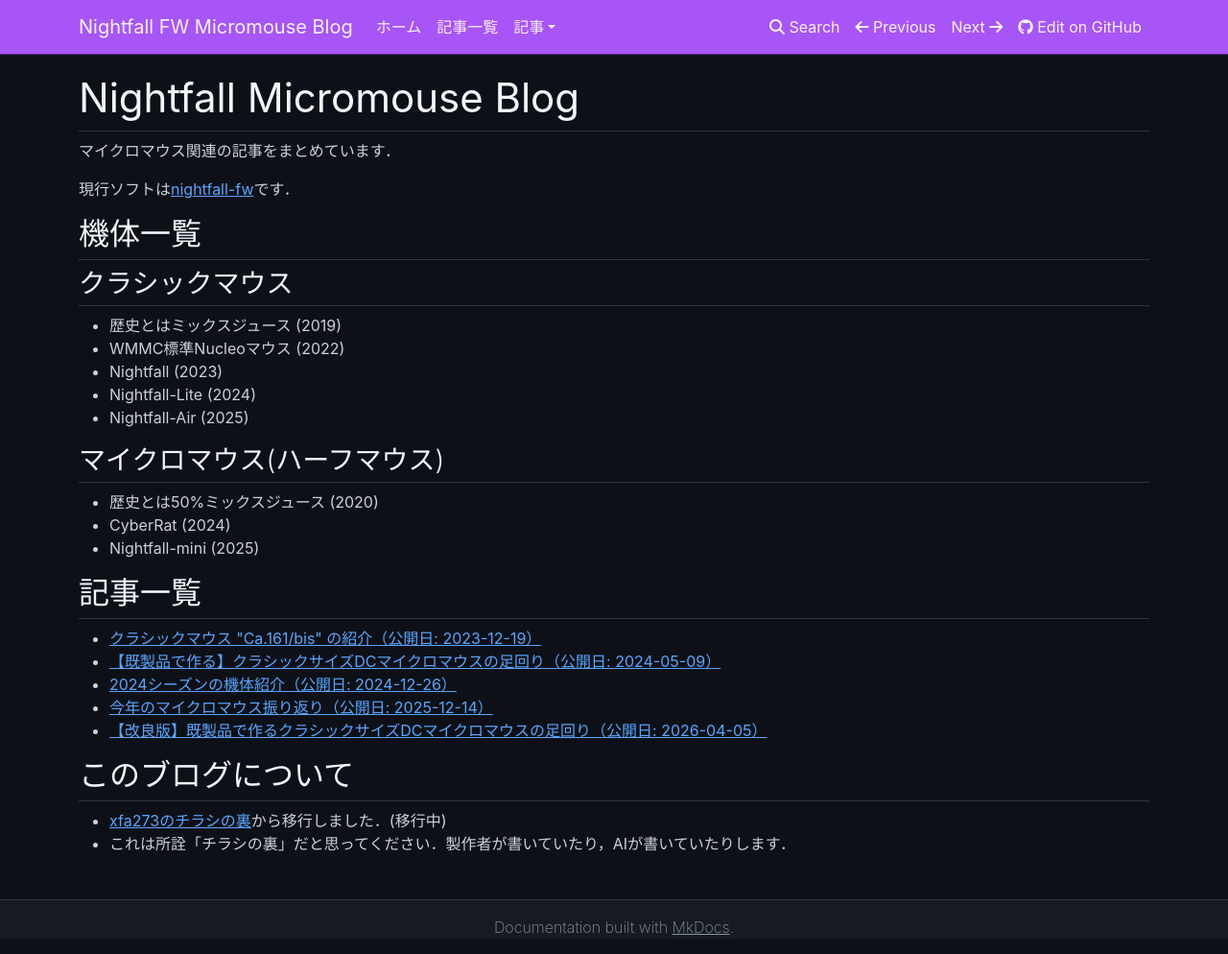
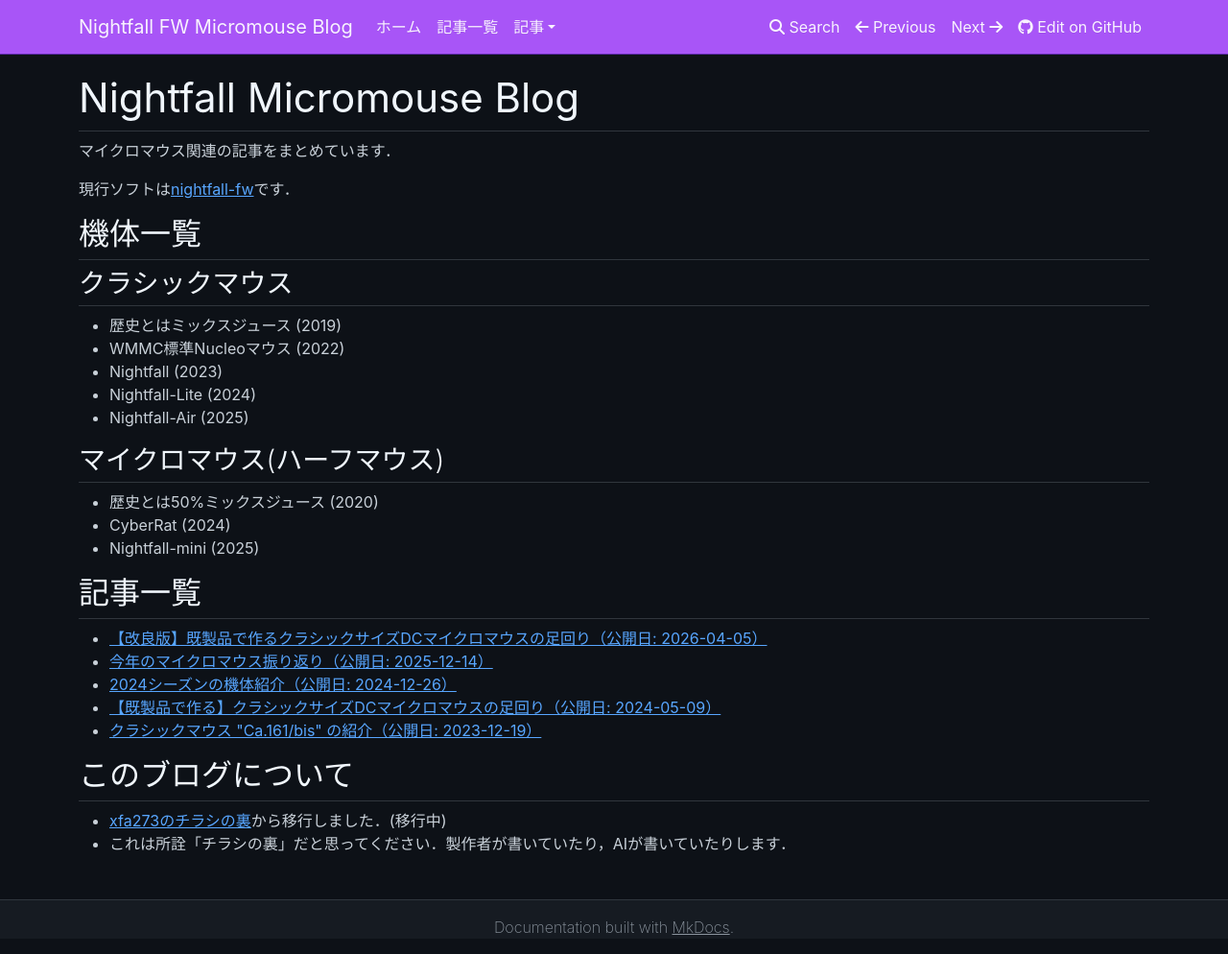
Before and after one commit to xfa273/nightfall-fw, an MkDocs documentation site: the page built from docs/blog/README.md, in a window 1280 px wide and 994 px high. Shown: the whole window at 96% size. Built offline with MkDocs 1.6.1, drawn with Linux system fonts in a browser that asks for light colours; nearby versions of some CDN libraries.

```diff
--- a/docs/blog/README.md
+++ b/docs/blog/README.md
@@ -21,11 +21,11 @@
 
 ## 記事一覧
 
+- [【改良版】既製品で作るクラシックサイズDCマイクロマウスの足回り（公開日: 2026-04-05）](./posts/2026-04-05_classic-dc-footwork-improved/README.md)
+- [今年のマイクロマウス振り返り（公開日: 2025-12-14）](./posts/2025-12-14_2025-micromouse-retrospective/README.md)
+- [2024シーズンの機体紹介（公開日: 2024-12-26）](./posts/2024-12-26_2024-season-machines/README.md)
+- [【既製品で作る】クラシックサイズDCマイクロマウスの足回り（公開日: 2024-05-09）](./posts/2024-05-09_classic-dc-footwork/README.md)
 - [クラシックマウス "Ca.161/bis" の紹介（公開日: 2023-12-19）](./posts/2023-12-19_ca-161-bis-introduction/README.md)
-- [【既製品で作る】クラシックサイズDCマイクロマウスの足回り（公開日: 2024-05-09）](./posts/2024-05-09_classic-dc-footwork/README.md)
-- [2024シーズンの機体紹介（公開日: 2024-12-26）](./posts/2024-12-26_2024-season-machines/README.md)
-- [今年のマイクロマウス振り返り（公開日: 2025-12-14）](./posts/2025-12-14_2025-micromouse-retrospective/README.md)
-- [【改良版】既製品で作るクラシックサイズDCマイクロマウスの足回り（公開日: 2026-04-05）](./posts/2026-04-05_classic-dc-footwork-improved/README.md)
 
 ## このブログについて
 
--- a/mkdocs.yml
+++ b/mkdocs.yml
@@ -29,4 +29,4 @@ nav:
       - 既製品で作るクラシックサイズDCマイクロマウスの足回り（2024-05-09）: posts/2024-05-09_classic-dc-footwork/README.md
       - 2024シーズンの機体紹介（2024-12-26）: posts/2024-12-26_2024-season-machines/README.md
       - 今年のマイクロマウス振り返り（2025-12-14）: posts/2025-12-14_2025-micromouse-retrospective/README.md
-      - 改良版 既製品で作るクラシックサイズDCマイクロマウスの足回り（2026-04-05）: posts/2026-04-05_classic-dc-footwork-improved/README.md
+      - 【改良版】既製品で作るクラシックサイズDCマイクロマウスの足回り（2026-04-05）: posts/2026-04-05_classic-dc-footwork-improved/README.md
```
